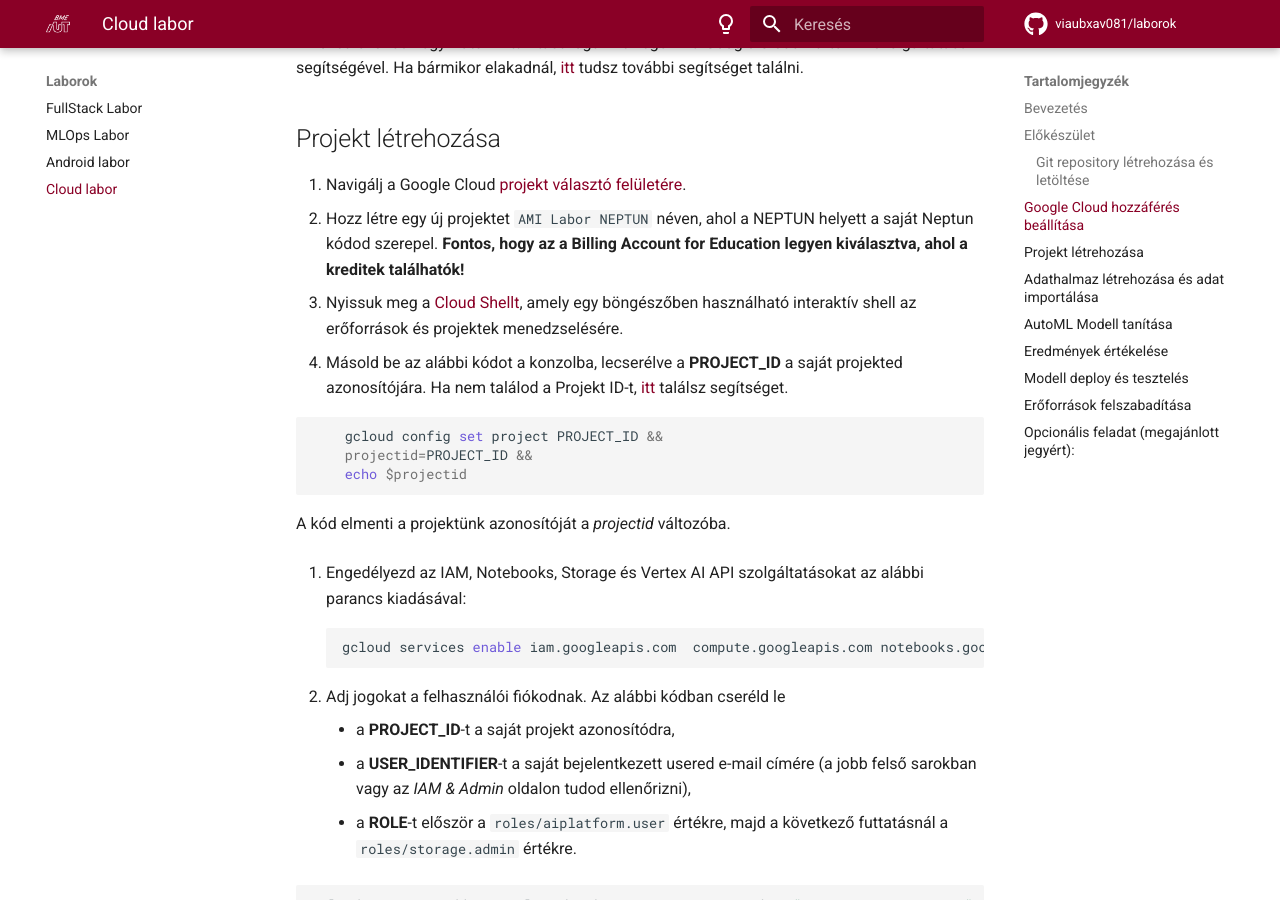
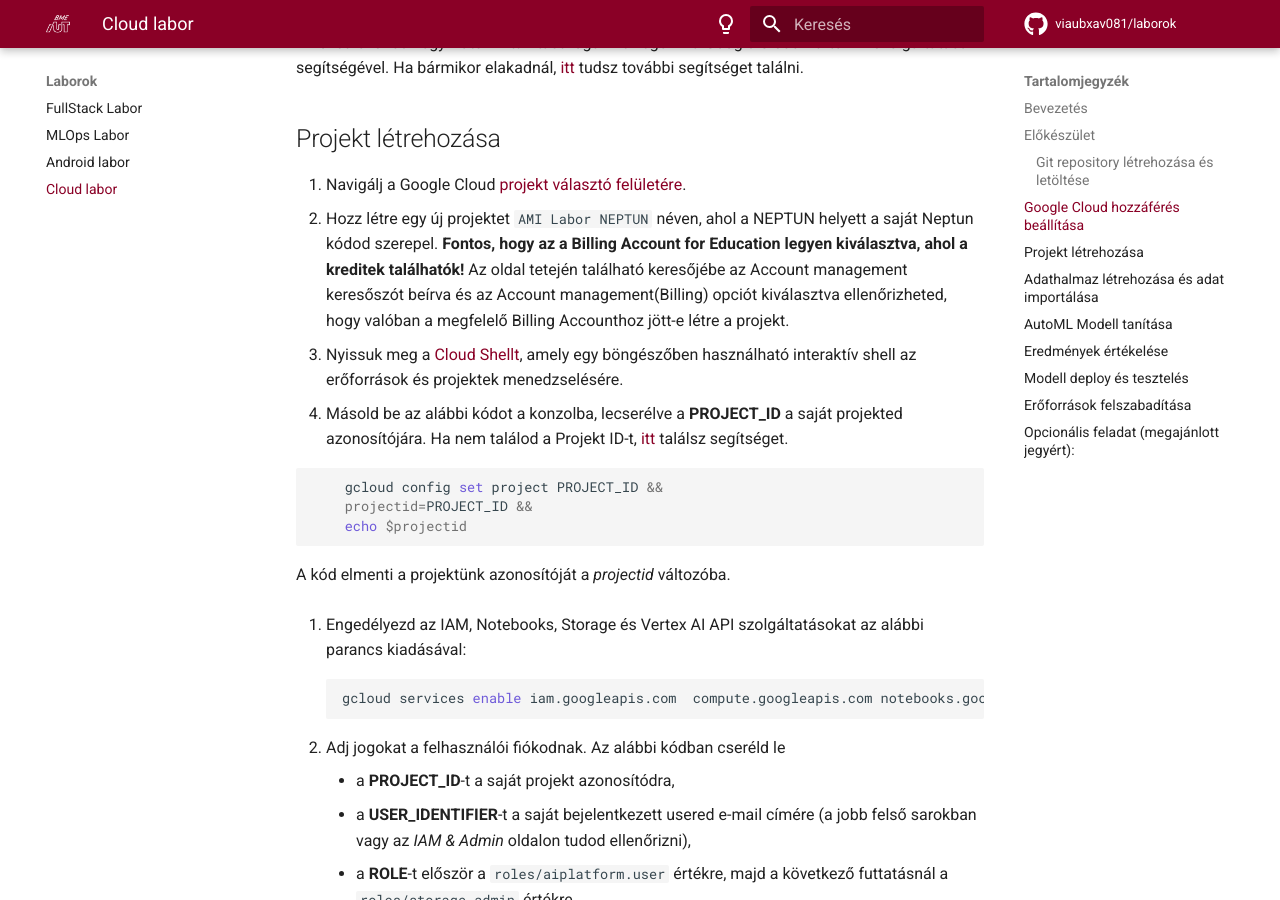
Before and after one commit to VIAUBXAV081/laborok, an MkDocs documentation site: the page built from docs/laborok/5/index.md, in a window 1280 px wide and 900 px high, scrolled down 1217 px. Built offline with MkDocs 1.6.1 and Material for MkDocs 9.7.7, drawn with Linux system fonts in a browser that asks for light colours; comment, search, counter and statistics services are not loaded.

Commit message:
Update index.md

````diff
--- a/docs/laborok/5/index.md
+++ b/docs/laborok/5/index.md
@@ -37,8 +37,9 @@ A következőkben egy AutoML tanítást fogunk elvégezni a Google Cloud Vertex
 
 1. Navigálj a Google Cloud [projekt választó felületére](https://console.cloud.google.com/projectselector2/home/dashboard?authuser=0).
 2. Hozz létre egy új projektet ```AMI Labor NEPTUN``` néven, ahol a NEPTUN helyett a saját Neptun kódod szerepel. **Fontos, hogy az a Billing Account for Education legyen kiválasztva, ahol a kreditek találhatók!**
-3. Nyissuk meg a [Cloud Shellt](https://ssh.cloud.google.com/cloudshell/editor?authuser=0), amely egy böngészőben használható interaktív shell az erőforrások és projektek menedzselésére.
-4. Másold be az alábbi kódot a konzolba, lecserélve a **PROJECT_ID**  a saját projekted azonosítójára. Ha nem találod a Projekt ID-t, [itt](https://cloud.google.com/vertex-ai/docs/tutorials/tabular-bq-prediction/prerequisites?authuser=0#find-project-id) találsz segítséget.
+   Az oldal tetején található keresőjébe az Account management keresőszót beírva és az Account management(Billing) opciót kiválasztva ellenőrizheted, hogy valóban a megfelelő Billing Accounthoz jött-e létre a projekt.
+4. Nyissuk meg a [Cloud Shellt](https://ssh.cloud.google.com/cloudshell/editor?authuser=0), amely egy böngészőben használható interaktív shell az erőforrások és projektek menedzselésére.
+5. Másold be az alábbi kódot a konzolba, lecserélve a **PROJECT_ID**  a saját projekted azonosítójára. Ha nem találod a Projekt ID-t, [itt](https://cloud.google.com/vertex-ai/docs/tutorials/tabular-bq-prediction/prerequisites?authuser=0#find-project-id) találsz segítséget.
 
 ```bash
     gcloud config set project PROJECT_ID &&
````
